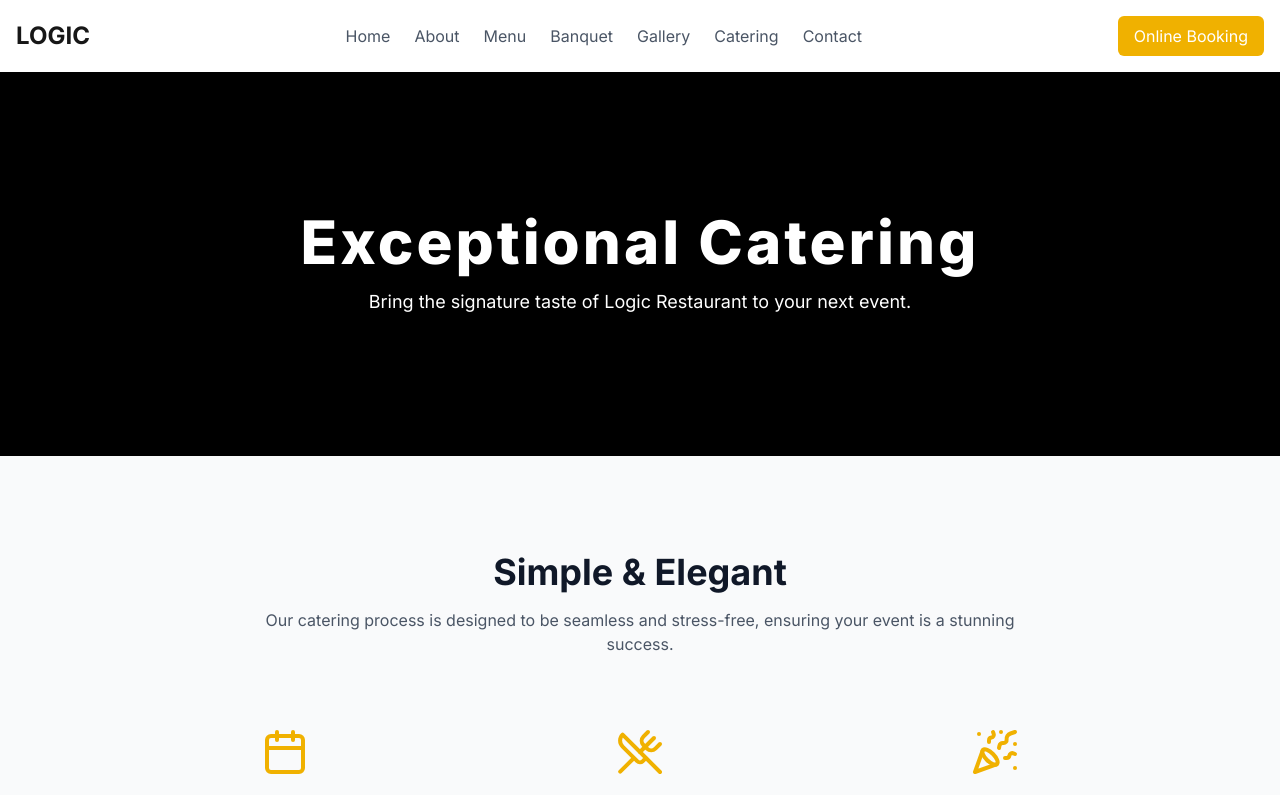
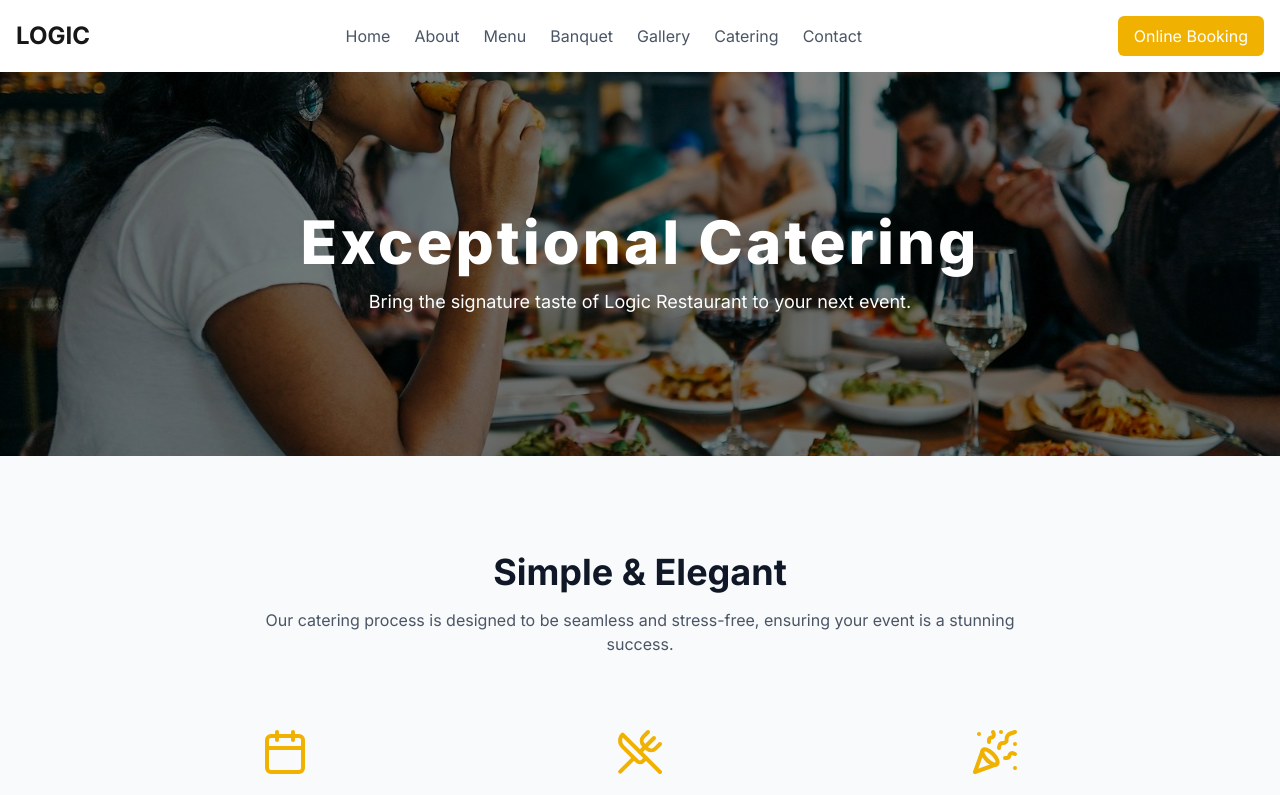
Before and after one commit to JayJay247in/Logic-restaurant-website, a Next.js app: page /catering in a window 1280 px wide. Shown: the top 795 px of the page. Built offline with nearby package versions, Linux system fonts and the light colour scheme.

Commit message:
file correction and image update

```diff
--- a/src/components/catering/CateringPage.tsx
+++ b/src/components/catering/CateringPage.tsx
@@ -11,10 +11,12 @@
           src="/images/catering-banner.jpeg"
           alt="A beautifully arranged catering buffet table"
           fill
-          className="object-cover"
+                    priority
+                    sizes="100vw"
+                    className="object-cover"
         />
-        <div className="absolute inset-0 bg-black bg-opacity-50" />
-        <div className="relative h-full flex flex-col items-center justify-center text-center text-white p-4">
+        <div className="absolute inset-0 bg-black opacity-50 z-10"></div>
+        <div className="relative z-20 flex flex-col items-center justify-center h-full text-center text-white p-4">
           <h1 className="text-4xl sm:text-6xl font-extrabold tracking-wider">
             Exceptional Catering
           </h1>
```
